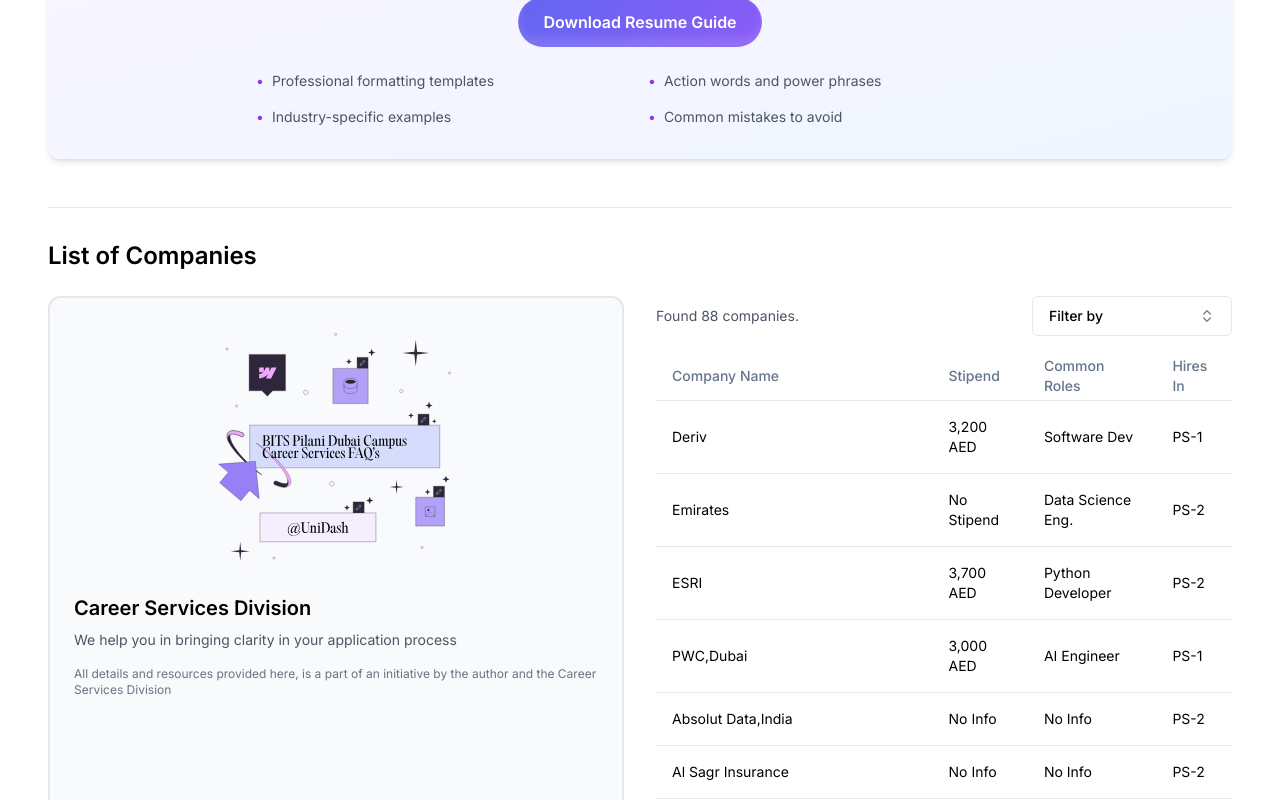
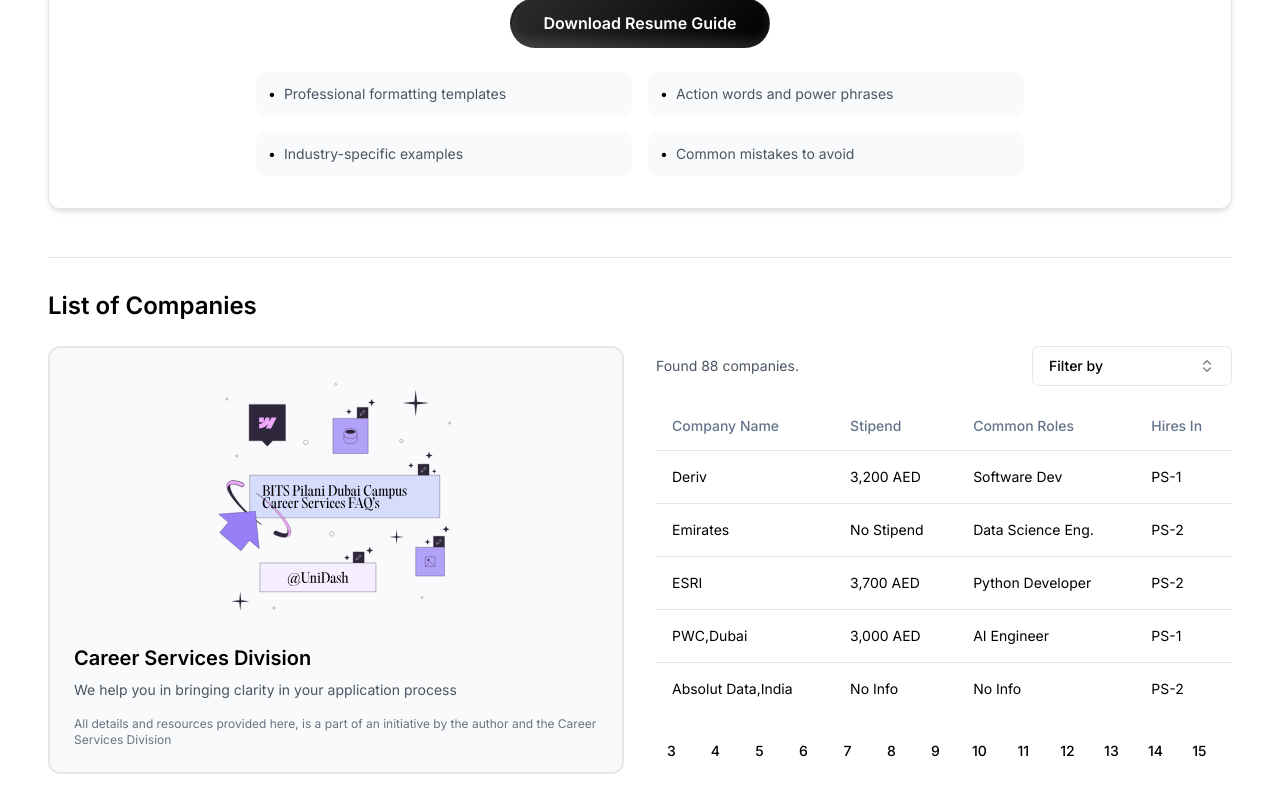
Before and after one commit to HUSAM-07/AccessX, a Next.js app: page /career in a window 1280 px wide. Shown: the part 1380-2180 px from the top of the page. Built offline with nearby package versions, Linux system fonts and the light colour scheme.

Commit message:
updated theme and pagination

```diff
--- a/src/app/career/page.tsx
+++ b/src/app/career/page.tsx
@@ -31,6 +31,14 @@ import {
 import useSWR from 'swr'
 import Papa from 'papaparse'
 import ShimmerButton from '@/components/magicui/shimmer-button'
+import {
+  Pagination,
+  PaginationContent,
+  PaginationItem,
+  PaginationLink,
+  PaginationNext,
+  PaginationPrevious,
+} from "@/components/ui/pagination"
 
 const sortOptions = [
   { value: "stipend_high_low", label: "Stipend: High to Low" },
@@ -53,6 +61,8 @@ const fetcher = (url: string) => fetch(url).then((res) => res.text()).then((data
 export default function CareerPage() {
   const [open, setOpen] = useState(false)
   const [value, setValue] = useState("")
+  const [currentPage, setCurrentPage] = useState(1)
+  const companiesPerPage = 5
   const { data: companies, error } = useSWR<Company[]>('/companies.csv', fetcher)
 
   const sortedCompanies = useMemo(() => {
@@ -74,6 +84,15 @@ export default function CareerPage() {
 
     return sorted;
   }, [companies, value]);
+
+  const paginatedCompanies = useMemo(() => {
+    const startIndex = (currentPage - 1) * companiesPerPage
+    return sortedCompanies.slice(startIndex, startIndex + companiesPerPage)
+  }, [sortedCompanies, currentPage])
+
+  const totalPages = useMemo(() => {
+    return Math.ceil(sortedCompanies.length / companiesPerPage)
+  }, [sortedCompanies])
 
   if (error) return <div>Failed to load</div>
   if (!companies) return <div>Loading...</div>
@@ -175,38 +194,38 @@ export default function CareerPage() {
       {/* Resume Building Tips Section */}
       <section id="resume-tips" className="mb-12">
         <h2 className="text-2xl font-semibold mb-4">Resume Building Tips</h2>
-        <div className="bg-gradient-to-br from-purple-50 to-blue-50 p-8 rounded-xl shadow-md">
+        <div className="bg-white p-6 md:p-8 rounded-xl shadow-md border border-gray-200">
           <div className="max-w-3xl mx-auto">
-            <h3 className="text-xl font-semibold mb-4 text-purple-800">Create a Winning Resume</h3>
+            <h3 className="text-xl font-semibold mb-4 text-gray-900">Create a Winning Resume</h3>
             <p className="text-gray-700 mb-6">
               Download our comprehensive guide to crafting a professional resume that stands out.
               Learn about formatting best practices, essential sections, and industry-specific tips.
             </p>
             <div className="flex justify-center">
               <ShimmerButton
-                onClick={() => window.open('/resume-tips.pdf', '_blank')}
-                shimmerColor="#8B5CF6"
-                background="linear-gradient(135deg, #6366F1 0%, #8B5CF6 100%)"
-                className="font-semibold"
+                onClick={() => window.open('/Resume Building Process.pdf', '_blank')}
+                shimmerColor="#000000"
+                background="linear-gradient(135deg, #2D2D2D 0%, #000000 100%)"
+                className="font-semibold w-full sm:w-auto px-8"
               >
                 Download Resume Guide
               </ShimmerButton>
             </div>
-            <div className="mt-6 grid grid-cols-1 md:grid-cols-2 gap-4 text-sm text-gray-600">
-              <div className="flex items-start space-x-2">
-                <span className="text-purple-600">•</span>
+            <div className="mt-6 grid grid-cols-1 sm:grid-cols-2 gap-4 text-sm text-gray-600">
+              <div className="flex items-start space-x-2 bg-gray-50 p-3 rounded-lg">
+                <span className="text-black">•</span>
                 <span>Professional formatting templates</span>
               </div>
-              <div className="flex items-start space-x-2">
-                <span className="text-purple-600">•</span>
+              <div className="flex items-start space-x-2 bg-gray-50 p-3 rounded-lg">
+                <span className="text-black">•</span>
                 <span>Action words and power phrases</span>
               </div>
-              <div className="flex items-start space-x-2">
-                <span className="text-purple-600">•</span>
+              <div className="flex items-start space-x-2 bg-gray-50 p-3 rounded-lg">
+                <span className="text-black">•</span>
                 <span>Industry-specific examples</span>
               </div>
-              <div className="flex items-start space-x-2">
-                <span className="text-purple-600">•</span>
+              <div className="flex items-start space-x-2 bg-gray-50 p-3 rounded-lg">
+                <span className="text-black">•</span>
                 <span>Common mistakes to avoid</span>
               </div>
             </div>
@@ -290,21 +309,49 @@ export default function CareerPage() {
                   <TableRow>
                     <TableHead>Company Name</TableHead>
                     <TableHead>Stipend</TableHead>
-                    <TableHead>Common Roles</TableHead>
-                    <TableHead>Hires In</TableHead>
+                    <TableHead className="hidden md:table-cell">Common Roles</TableHead>
+                    <TableHead className="hidden md:table-cell">Hires In</TableHead>
                   </TableRow>
                 </TableHeader>
                 <TableBody>
-                  {sortedCompanies.map((company) => (
+                  {paginatedCompanies.map((company) => (
                     <TableRow key={company["Company Name"]}>
                       <TableCell>{company["Company Name"]}</TableCell>
                       <TableCell>{company.Stipend}</TableCell>
-                      <TableCell>{company["Common Roles"]}</TableCell>
-                      <TableCell>{company["Hires In"]}</TableCell>
+                      <TableCell className="hidden md:table-cell">{company["Common Roles"]}</TableCell>
+                      <TableCell className="hidden md:table-cell">{company["Hires In"]}</TableCell>
                     </TableRow>
                   ))}
                 </TableBody>
               </Table>
+              <div className="mt-4">
+                <Pagination>
+                  <PaginationContent>
+                    <PaginationItem>
+                      <PaginationPrevious
+                        onClick={() => setCurrentPage(prev => Math.max(1, prev - 1))}
+                        className={currentPage === 1 ? "pointer-events-none opacity-50" : ""}
+                      />
+                    </PaginationItem>
+                    {Array.from({ length: totalPages }, (_, i) => i + 1).map((page) => (
+                      <PaginationItem key={page}>
+                        <PaginationLink
+                          onClick={() => setCurrentPage(page)}
+                          isActive={currentPage === page}
+                        >
+                          {page}
+                        </PaginationLink>
+                      </PaginationItem>
+                    ))}
+                    <PaginationItem>
+                      <PaginationNext
+                        onClick={() => setCurrentPage(prev => Math.min(totalPages, prev + 1))}
+                        className={currentPage === totalPages ? "pointer-events-none opacity-50" : ""}
+                      />
+                    </PaginationItem>
+                  </PaginationContent>
+                </Pagination>
+              </div>
             </div>
           </div>
         </div>
```
Also changed, not shown: public/sw.js.
